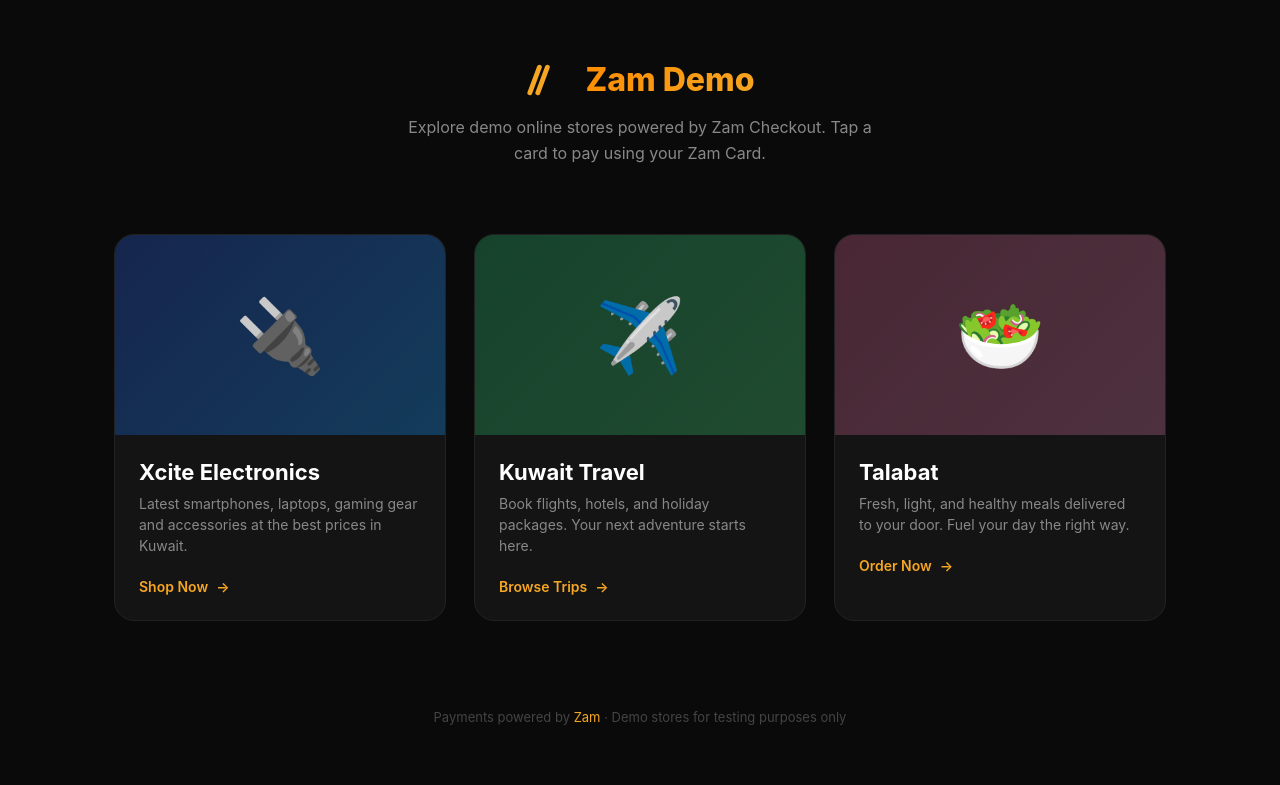
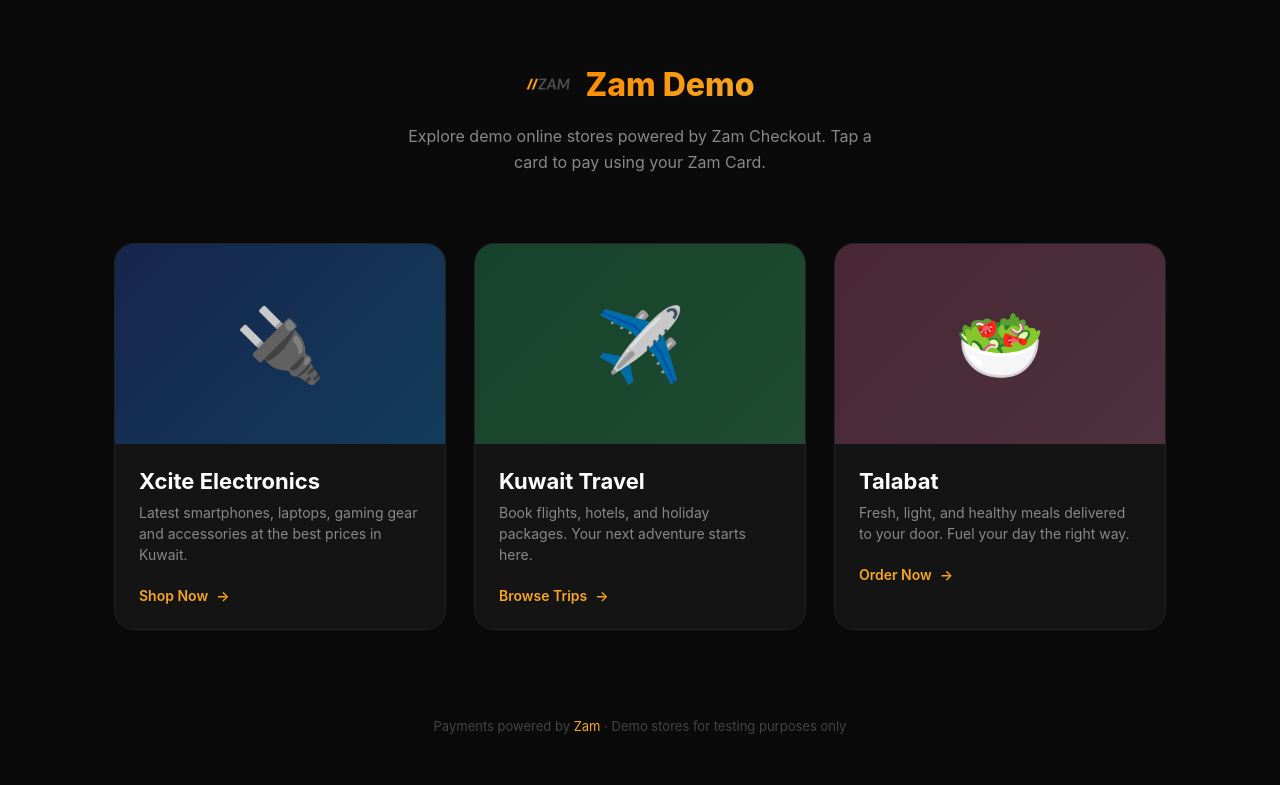
Before and after one commit to hasawi/zam-demo, a plain HTML site: page index.html in a window 1280 px wide. Drawn offline with Linux system fonts and the light colour scheme.

Commit message:
zam logo

```diff
--- a/index.html
+++ b/index.html
@@ -25,7 +25,7 @@
             gap: 12px;
             margin-bottom: 16px;
         }
-        .header-logo svg { width: 48px; height: 32px; }
+        .header-logo img { height: 48px; width: auto; }
         .header-logo span {
             font-size: 32px;
             font-weight: 800;
@@ -211,10 +211,7 @@
 <body>
     <header class="header">
         <div class="header-logo">
-            <svg viewBox="0 0 60 40" fill="none" xmlns="http://www.w3.org/2000/svg">
-                <line x1="6" y1="36" x2="18" y2="4" stroke="#F5A623" stroke-width="6" stroke-linecap="round"/>
-                <line x1="16" y1="36" x2="28" y2="4" stroke="#F5A623" stroke-width="6" stroke-linecap="round"/>
-            </svg>
+            <img src="zam_logo.png" alt="Zam Logo">
             <span>Zam Demo</span>
         </div>
         <p>Explore demo online stores powered by Zam Checkout. Tap a card to pay using your Zam Card.</p>
```
Also changed, not shown: zam_logo.png (added).
